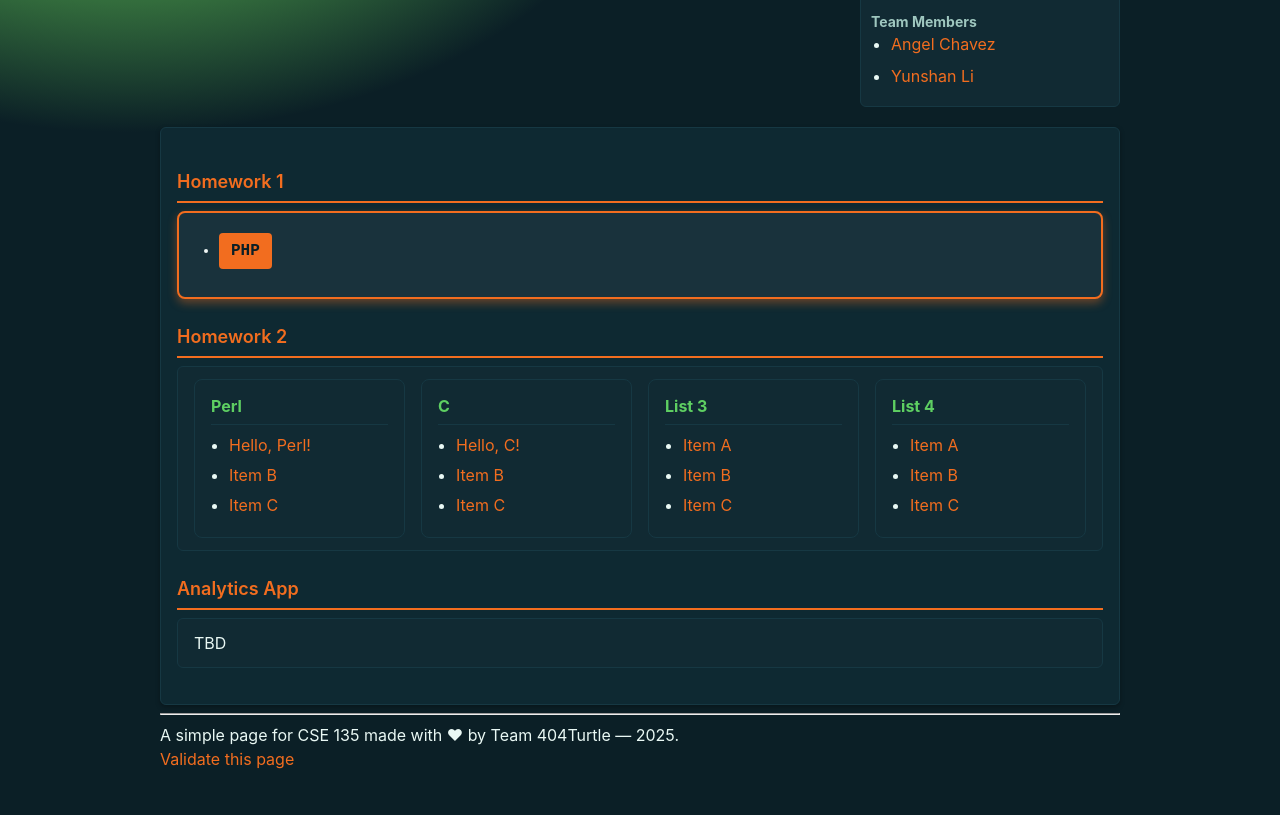
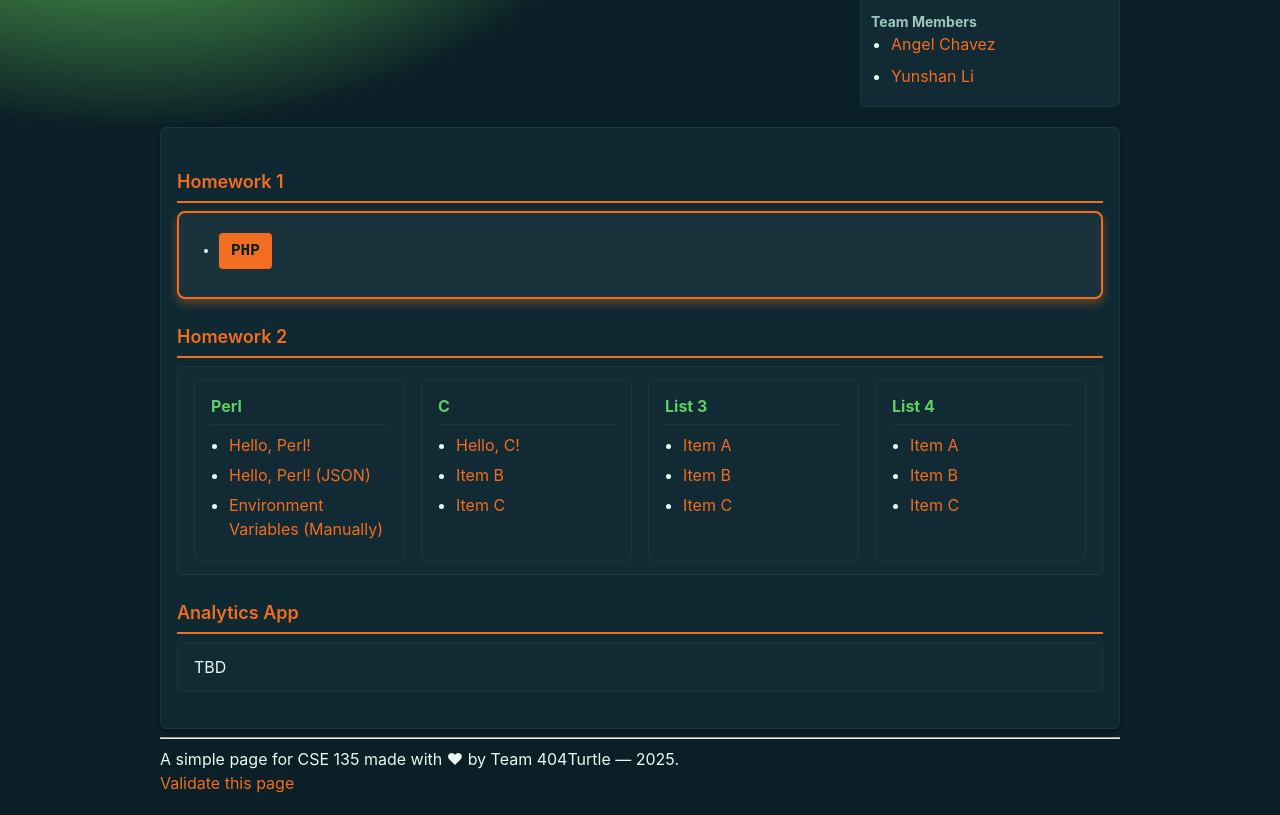
Before and after one commit to yyunshanli/404turtle-site, a plain HTML site: page 404turtle.site/public_html/index.html in a window 1280 px wide. Shown: the part 135-950 px from the top of the page. Before the commit the page ends 926 px from the top, so only its background shows below. Drawn offline with Linux system fonts and the light colour scheme.

Commit message:
added per env and json

```diff
--- a/404turtle.site/public_html/index.html
+++ b/404turtle.site/public_html/index.html
@@ -42,8 +42,8 @@
               <h3>Perl</h3>
               <ul>
                 <li><a href="cgi-bin/helloWorld.pl">Hello, Perl!</a></li>
-                <li><a href="#">Item B</a></li>
-                <li><a href="#">Item C</a></li>
+                <li><a href="cgi-bin/perl-json-world.pl">Hello, Perl! (JSON)</a></li>
+                <li><a href="cgi-bin/perl-env.pl">Environment Variables (Manually)</a></li>
               </ul>
             </section>
 
```
Also changed, not shown: 1 other file.
